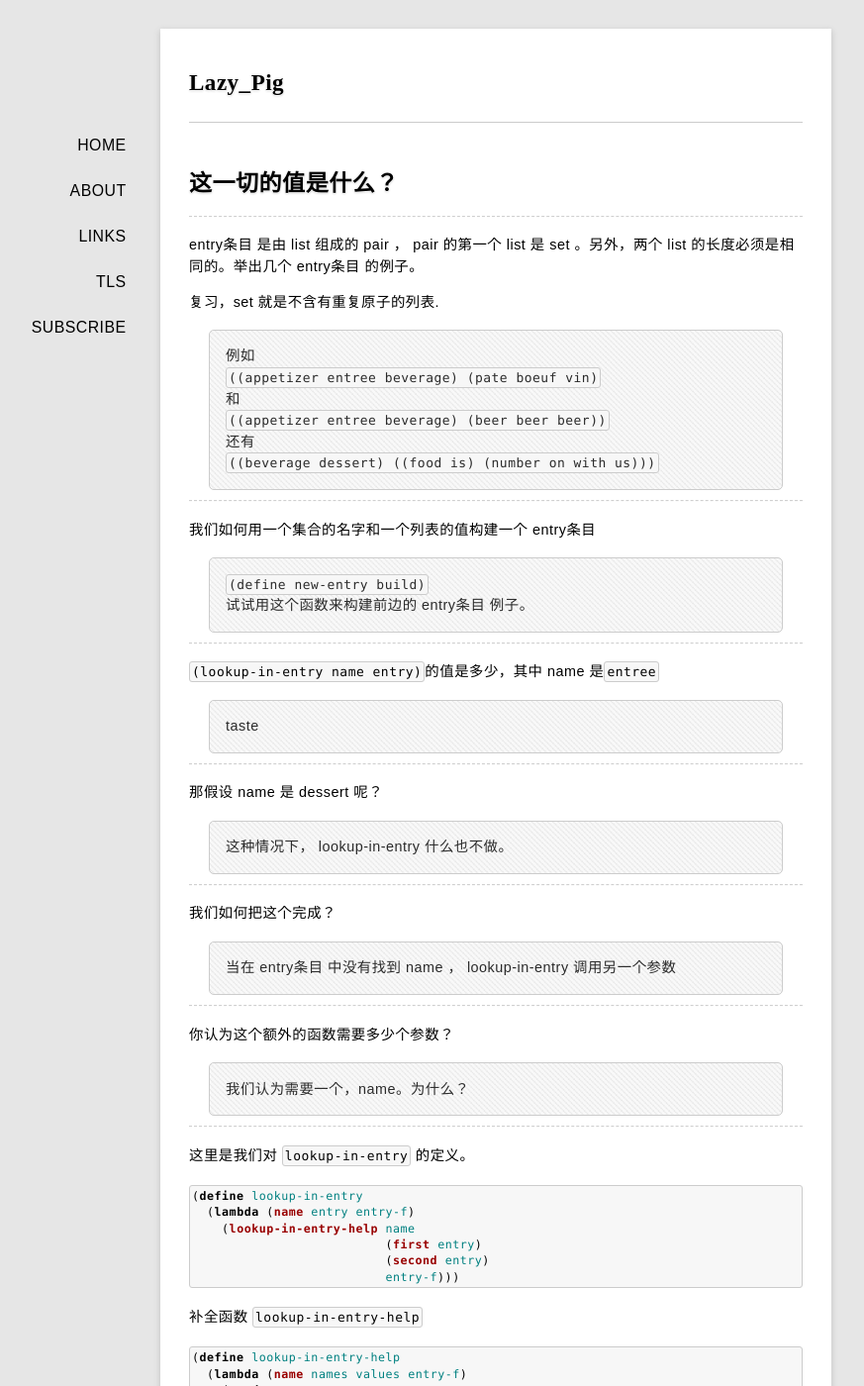
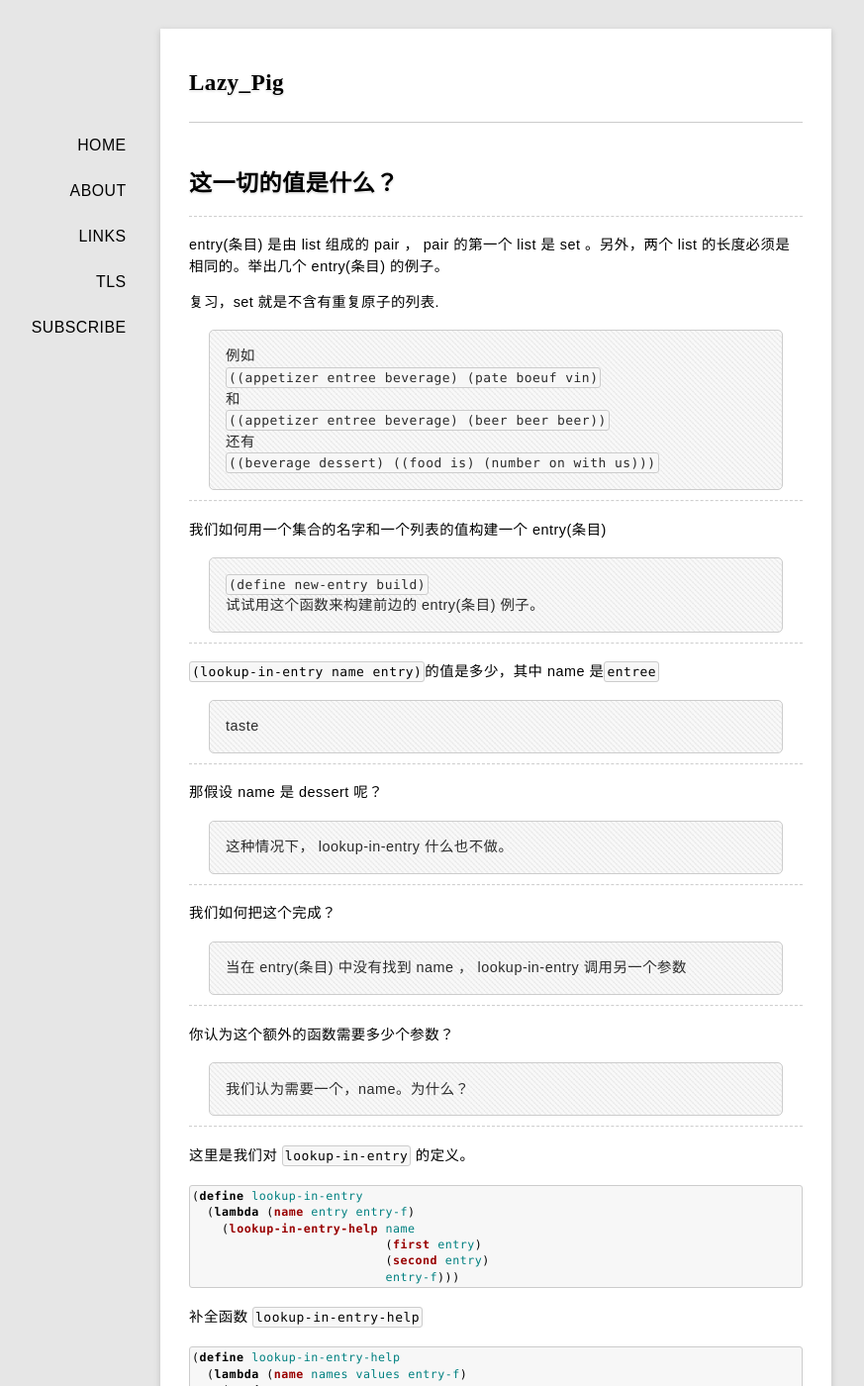
Before and after one commit to rhuichao/uternet.github.io, a Jekyll site: the page built from TLS/10.md, in a window 1280 px wide and 1400 px high. Shown: the whole window at 99% size, without its empty margins (139-1012 px from the left). Built offline with Jekyll 4.4.1, drawn with Linux system fonts in a browser that asks for light colours; some web fonts are replaced; Markdown is read by kramdown in place of the engine named in the settings; some of the changed text lies outside the part shown.

Commit message:
new document posted

```diff
--- a/TLS/10.md
+++ b/TLS/10.md
@@ -4,7 +4,7 @@ title: 这一切的值是什么？
 ---
 
 -------------
-entry条目 是由 list 组成的  pair ， pair 的第一个 list 是 set 。另外，两个 list 的长度必须是相同的。举出几个 entry条目 的例子。
+entry(条目) 是由 list 组成的  pair ， pair 的第一个 list 是 set 。另外，两个 list 的长度必须是相同的。举出几个 entry(条目) 的例子。
 
 复习，set 就是不含有重复原子的列表.
 
@@ -18,10 +18,10 @@ entry条目 是由 list 组成的  pair ， pair 的第一个 list 是 set 。
 -------------
 
 
-我们如何用一个集合的名字和一个列表的值构建一个 entry条目
+我们如何用一个集合的名字和一个列表的值构建一个 entry(条目)
 
 >`(define new-entry build)`
->试试用这个函数来构建前边的 entry条目 例子。
+>试试用这个函数来构建前边的 entry(条目) 例子。
 
 -------------
 
@@ -39,7 +39,7 @@ entry条目 是由 list 组成的  pair ， pair 的第一个 list 是 set 。
 
 我们如何把这个完成？
 
->当在 entry条目 中没有找到 name ， lookup-in-entry 调用另一个参数
+>当在 entry(条目) 中没有找到 name ， lookup-in-entry 调用另一个参数
 
 -------------
 
@@ -84,7 +84,7 @@ entry条目 是由 list 组成的  pair ， pair 的第一个 list 是 set 。
 
 -------------
 
-table表格(也称作 environment环境)是entry条目为成员的表。空表为()。举出其它的例子。
+table表格(也称作 environment环境)是entry(条目)为成员的表。空表为()。举出其它的例子。
 
 >`(((appetizer entree beverage) (pate boeuf vin))`
 >`((beverage dessert) ((food is) (number one with us))))`
```
